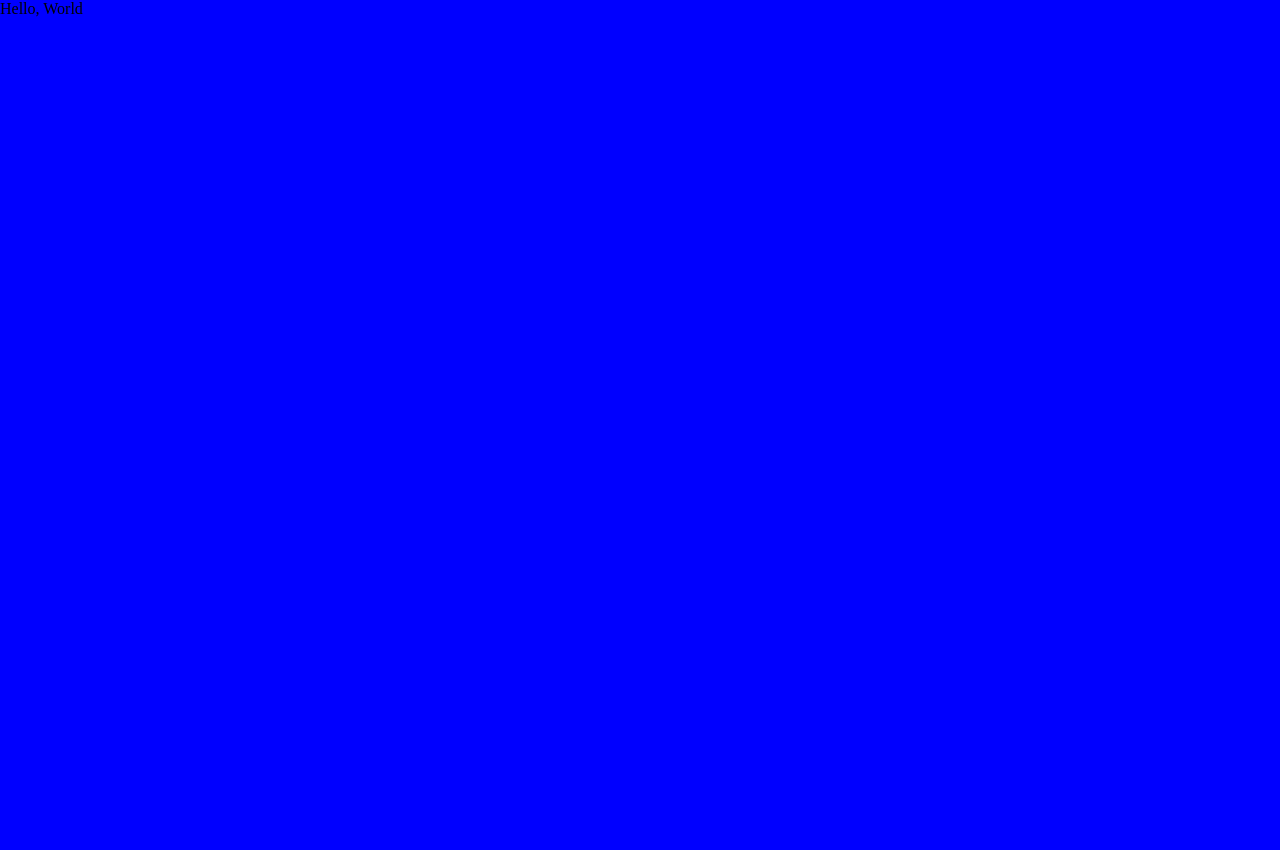
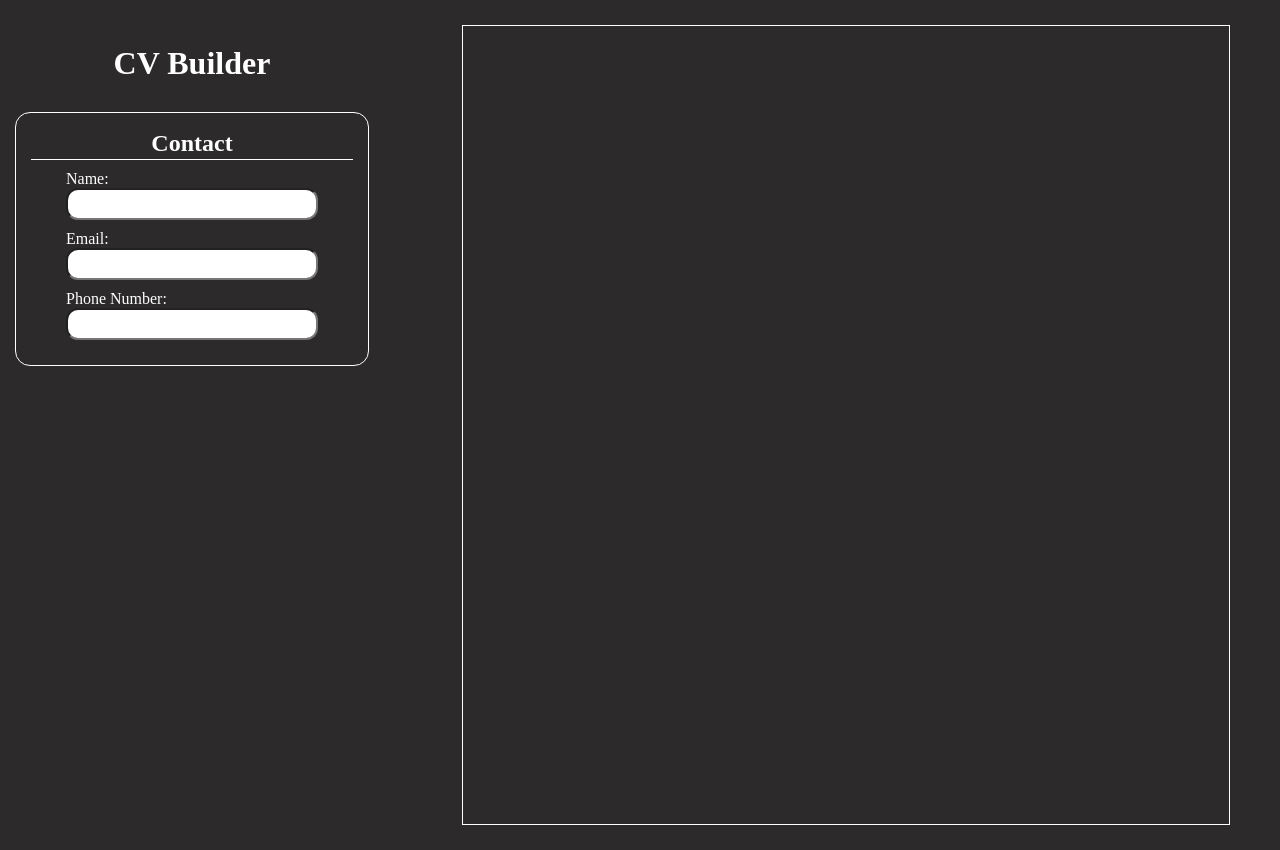
Before and after one commit to dfitch96/cv-app, a React (Vite) app: page / in a window 1280 px wide. Before the commit the page ends 800 px from the top, so only its background shows below. Built offline with nearby package versions, Linux system fonts and the light colour scheme.

Commit message:
started contact info form

```diff
--- a/src/App.jsx
+++ b/src/App.jsx
@@ -1,15 +1,18 @@
 import './styles/App.css'
+import Header from './components/Header';
+import GeneralInfoCard from './components/GeneralInfoCard';
 
 function App() {
+  return (
+    <div className="app-container">
+      <div className="input-container">
+        <Header />
+        <GeneralInfoCard />
+      </div>
 
-
-  return (
-
-    <>
-      <div>
-        Hello, World
+      <div className="cv-container">
       </div>
-    </>
+    </div>
   )
 }
 
--- /dev/null
+++ b/src/components/GeneralInfoCard.jsx
@@ -0,0 +1,19 @@
+
+import Input from './Input'
+
+export default function GeneralInfoCard(){
+
+  return (
+    <div id ='general-info' className="card">
+      <h2 className="card-header">Contact</h2>
+      <form>
+        <Input id="name" labelText="Name" type="text"/>
+        <Input id="email" labelText="Email" type="email"/>
+        <Input id="phone" labelText="Phone Number" type="tel"/>
+
+      </form>
+    </div>
+
+  );
+
+}
--- /dev/null
+++ b/src/components/Header.jsx
@@ -0,0 +1,9 @@
+
+
+export default function Header(){
+  return (
+    <h1 className="header">
+      <div>CV Builder</div>
+    </h1>
+  );
+}
--- /dev/null
+++ b/src/components/Input.jsx
@@ -0,0 +1,16 @@
+
+
+
+export default function Input({id, labelText, type, disabled, value}){
+
+  return (
+    <div className='input-div'>
+      <label htmlFor={id}>
+        {labelText}
+        {':'}
+      </label>
+      <input type={type} id={id} name={id} value={value} disabled={disabled} />
+    </div>
+  )
+
+}
--- a/src/main.jsx
+++ b/src/main.jsx
@@ -1,6 +1,5 @@
 import { StrictMode } from 'react'
 import { createRoot } from 'react-dom/client'
-import './styles/index.css'
 import App from './App.jsx'
 
 createRoot(document.getElementById('root')).render(
--- a/src/styles/App.css
+++ b/src/styles/App.css
@@ -1,5 +1,72 @@
+* {
+  box-sizing: border-box;
+  margin: 0;
+  padding: 0;
+}
+
+body{
+  background-color: rgb(44, 42, 42);
+}
+
+.app-container{
+  display: flex;
+  justify-content: space-between;
+}
+
+.input-container{
+  display: flex;
+  flex-direction: column;
+  color: white;
+  width: 30%;
+  padding: 15px;
+}
+
+.cv-container{
+  width: 60%;
+  height: 100vh;
+  margin: 25px 50px;
+  border: thin solid white;
 
 
-body{
-  background-color: blue;
 }
+
+
+.header{
+  display: flex;
+  justify-content: center;
+  margin: 30px;
+}
+
+.card{
+  border: thin solid white;
+  border-radius: 15px;
+  padding: 15px;
+
+}
+
+.card > .card-header{
+  display: flex;
+  justify-content: center;
+  align-items: center;
+  padding: 2px 10px;
+  border-bottom: thin solid white;
+}
+
+.card > form{
+  display: flex;
+  flex-direction: column;
+  padding: 5px 30px;
+}
+
+form > .input-div{
+  display: flex;
+  flex-direction: column;
+  width: 100%;
+  padding: 5px;
+}
+
+.input-div > input{
+  height: 2rem;
+  border-radius: 12px;
+  padding: 10px;
+}
--- a/src/styles/index.css
+++ /dev/null
@@ -1,5 +0,0 @@
-* {
-  box-sizing: border-box;
-  margin: 0;
-  padding: 0;
-}
```
